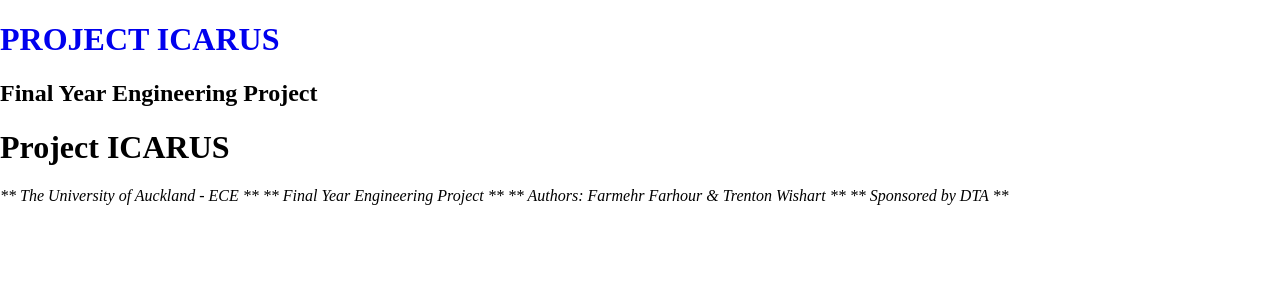
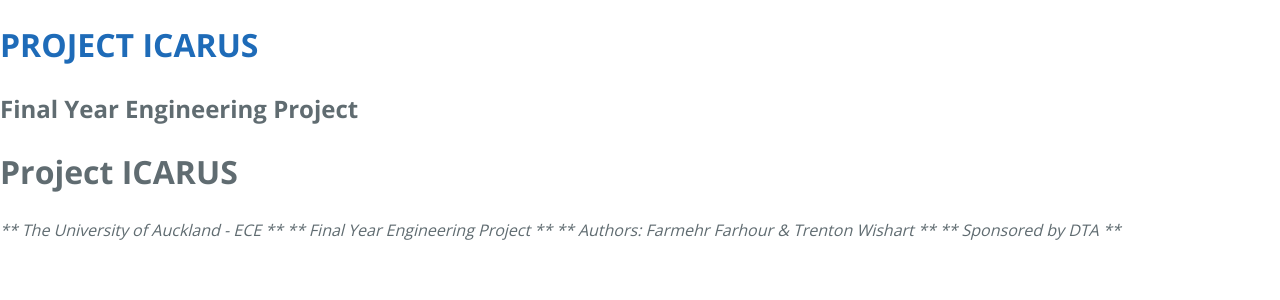
Before and after one commit to ffarhour/Project-ICARUS, a Jekyll site: the page built from index.md, in a window 1280 px wide. Shown: the top 300 px of the page. Built offline with Jekyll 4.4.1, drawn with Linux system fonts in a browser that asks for light colours; nearby versions of some CDN libraries; library files that are not in the unit come from our copies; our own code applies the rules of GitHub Pages for plain Markdown files.

Commit message:
Update index.html

```diff
--- a/_layouts/index.html
+++ b/_layouts/index.html
@@ -10,9 +10,9 @@
 <!--     <link rel="stylesheet" type="text/css" href="{{ site.path }}/stylesheets/stylesheet.css" media="screen">
     <link rel="stylesheet" type="text/css" href="{{ site.path }}/stylesheets/github-dark.css" media="screen">
     <link rel="stylesheet" type="text/css" href="{{ site.path }}/stylesheets/print.css" media="print"> -->
-    <link rel="stylesheet" href="{{ site.baseurl }}/css/normalize.css">
+    <link rel="stylesheet" href="{{ site.baseurl }}/Project-ICARUS/stylesheets/normalize.css">
     <link href='https://fonts.googleapis.com/css?family=Open+Sans:400,700' rel='stylesheet' type='text/css'>
-    <link rel="stylesheet" href="{{ site.baseurl }}/css/cayman.css">
+    <link rel="stylesheet" href="{{ site.baseurl }}/Project-ICARUS/stylesheets/cayman.css">
 
     <title>PROJECT ICARUS</title>
   </head>
```
